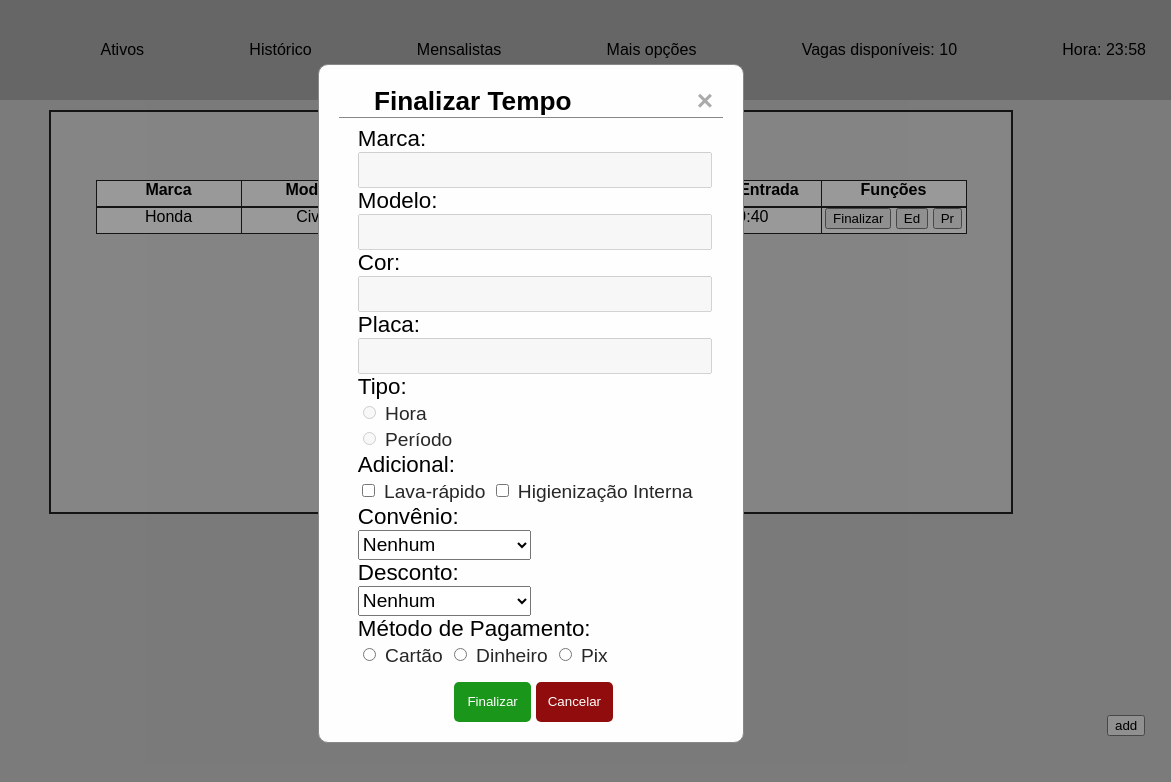
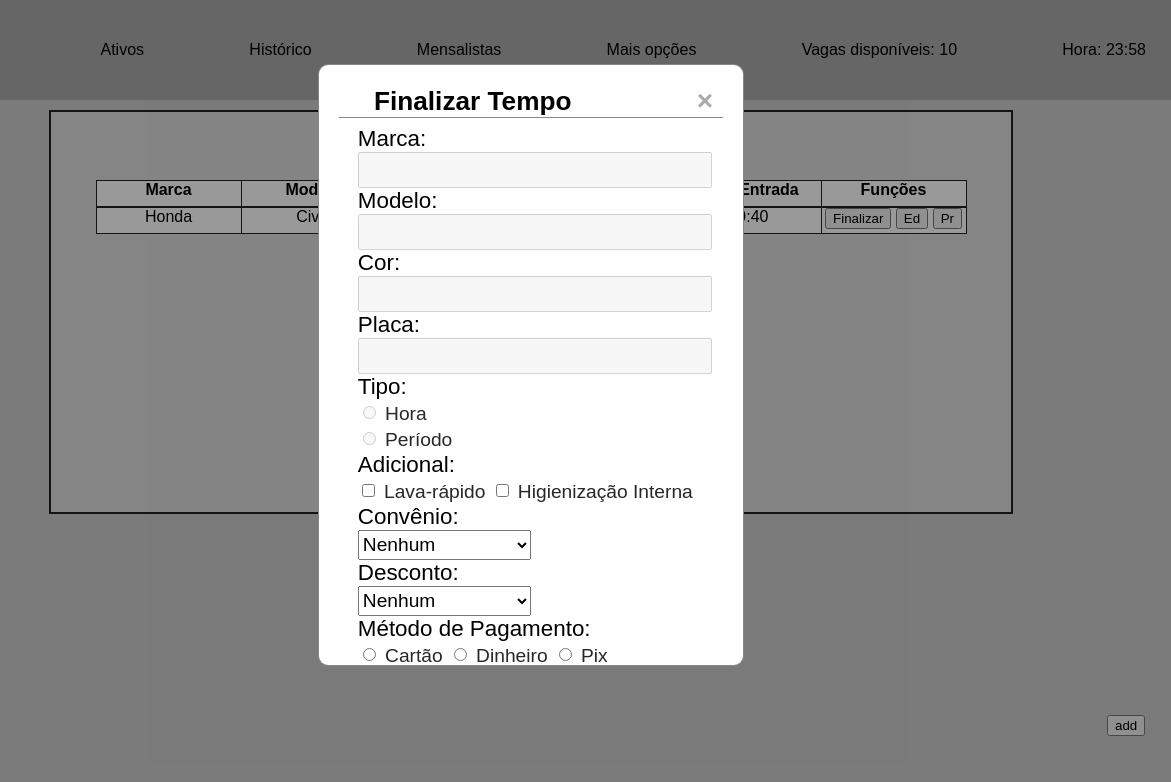
Before and after one commit to MurilooFss/Sistema-gerenciamento, a plain HTML site: page ativos/ativos.html in a window 1280 px wide. Both pictures are taken after a click on the button "Finalizar". Shown: the full height of the page, 109-1280 px from the left. Drawn offline with Linux system fonts and the light colour scheme.

Commit message:
modal-height
alterado a altura máxima do modal, e adicionado a opção scroll para telas menores.

```diff
--- a/src/css/style.css
+++ b/src/css/style.css
@@ -45,6 +45,8 @@ p{
     border-radius: 10px;
     cursor: default;
     font-size: 1.4rem;
+    max-height: 70vh;
+    overflow: auto;
 }
 .header-modal{
     display: flex;
```
